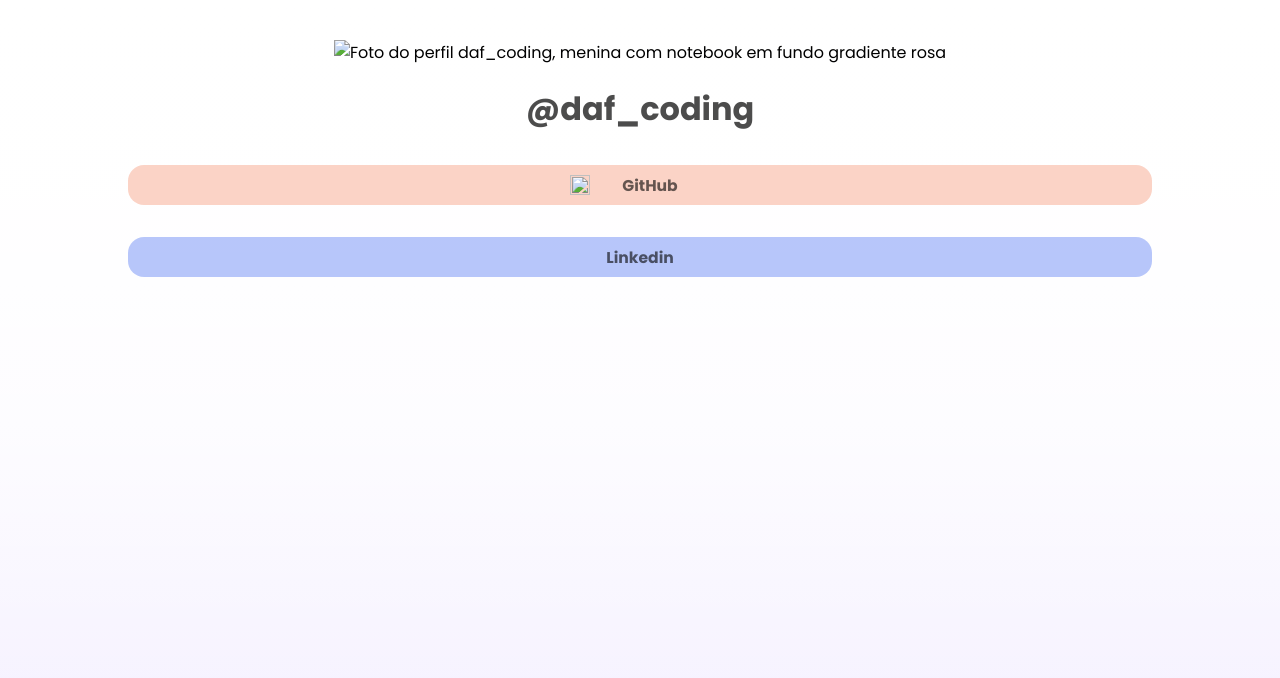
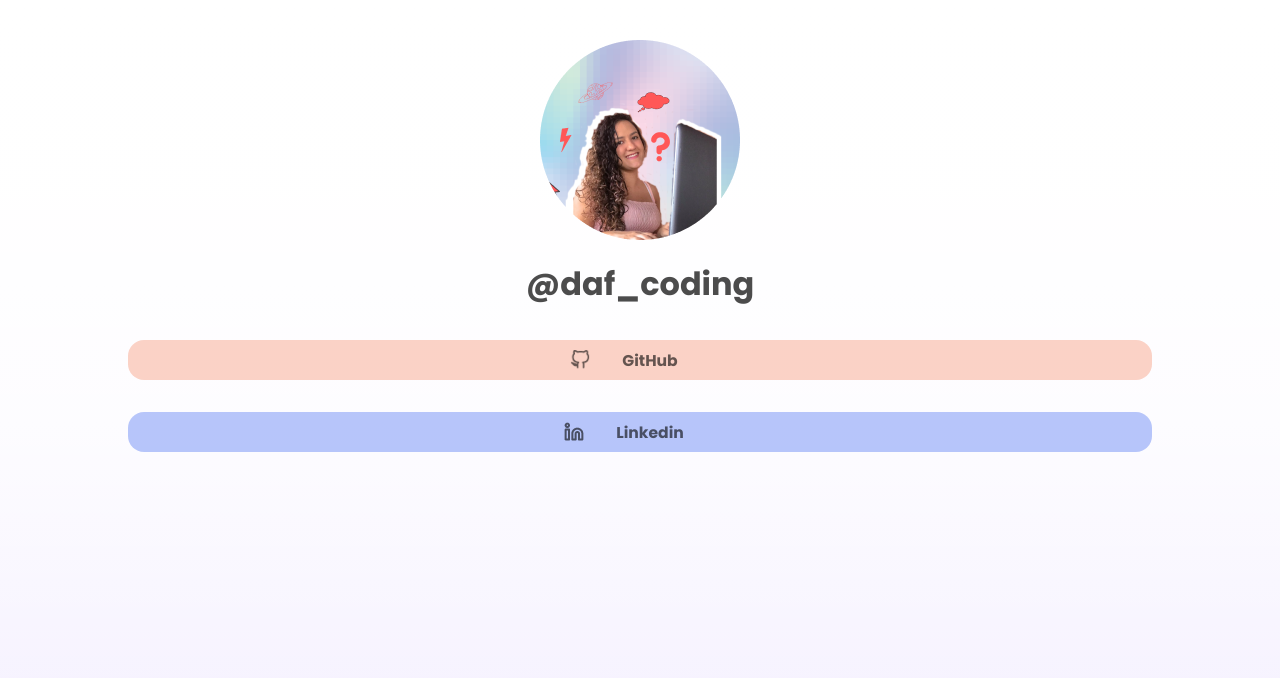
Before and after one commit to DafneM/linktree__daf_coding, a plain HTML site: page index.html in a window 1280 px wide. Drawn offline with Linux system fonts and the light colour scheme.

Commit message:
Alterando caminho das imagens
Signed-off-by: DafneM <moretti.dafne2@gmail.com>

```diff
--- a/index.html
+++ b/index.html
@@ -10,20 +10,20 @@
 <body>
     <main>
         <div class="imgandtext">
-            <img src="/linktree/img/Design sem nome 1.png" alt="Foto do perfil daf_coding, menina com notebook em fundo gradiente rosa">
+            <img src="../linktree__daf_coding/img/Design sem nome 1.png" alt="Foto do perfil daf_coding, menina com notebook em fundo gradiente rosa">
             <h1>@daf_coding</h1>
         </div>
         <div class="links">
             <a id=github href="https://github.com/DafneM">
                 <button id="buttongithub">
-                    <img src="/linktree/img/github (1).png" alt="">
+                    <img src="../linktree__daf_coding/img/github (1).png" alt="">
                     <h3>GitHub</h3>
                 </button>
             </a>
 
             <a id=linkedin href="https://www.linkedin.com/in/dafnemoretti/">
                 <button id="buttonlinkedin">
-                    <img src="/linktree/img/linkedin.png" alt="">
+                    <img src="../linktree__daf_coding/img/linkedin.png" alt="">
                     <h3>Linkedin</h3>
                 </button>
             </a>
--- a/style.css
+++ b/style.css
@@ -56,6 +56,7 @@
     display: flex;
     align-items: center;
     justify-content: center;
+    outline: none;
 }
 
 #buttonlinkedin{
@@ -65,6 +66,7 @@
     color: rgba(0, 0, 0, 0.6);
     align-items: center;
     justify-content: center;
+    outline: none;
 }
 
 #github{
```
